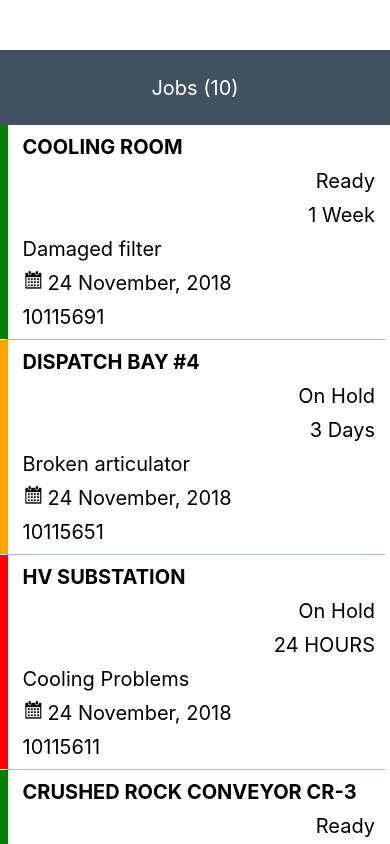
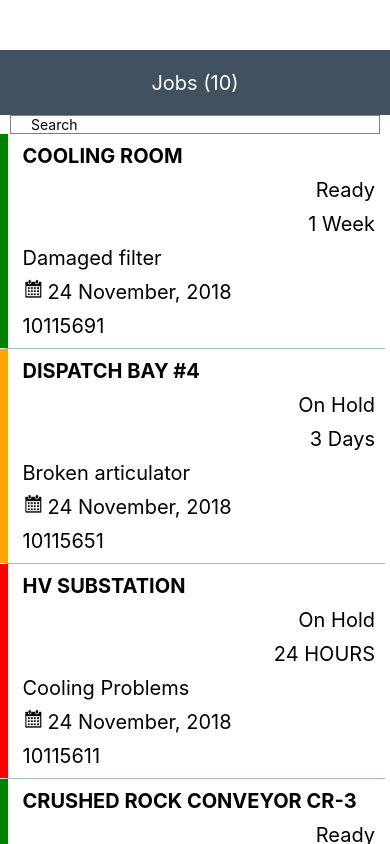
Before and after one commit to lukephelan/fieldworker, a React Native app: screen / in a window 390 px wide. Built offline with nearby package versions, Linux system fonts and the light colour scheme.

Commit message:
Add search field

```diff
--- a/components/ListHeader.js
+++ b/components/ListHeader.js
@@ -27,7 +27,7 @@ const styles = StyleSheet.create({
     listHeader: {
         justifyContent: 'center',
         alignItems: 'center',
-        height: 75,
+        height: 65,
         backgroundColor: '#425160'
     },
     headerText: {
--- a/components/MasterList.js
+++ b/components/MasterList.js
@@ -2,6 +2,7 @@ import React, { Component } from 'react';
 import { StyleSheet, Text, View, FlatList } from 'react-native';
 import ListItem from './ListItem';
 import ListHeader from './ListHeader';
+import SearchField from './SearchField';
 
 class MasterList extends Component {
     renderLoading() {
@@ -21,6 +22,7 @@ class MasterList extends Component {
         return (
             <View style={styles.masterList}>
                 <ListHeader data={data} />
+                <SearchField/>
                 <FlatList
                     style={styles.list}
                     data={data}
--- /dev/null
+++ b/components/SearchField.js
@@ -0,0 +1,41 @@
+import React, { Component } from 'react';
+import { StyleSheet, TextInput, View } from 'react-native';
+
+class SearchField extends Component {
+    constructor(props) {
+        super(props);
+        this.state = {
+            placeholder: "Search",
+            query: ""
+        }
+        this._onSearch = this._onSearch.bind(this)
+    }
+
+    _onSearch(search) {
+        this.setState({query: search})
+    }
+
+    render() {
+        return (
+            <TextInput
+                style={styles.searchField}
+                type='search'
+                onChangeText={this._onSearch}
+                value={this.state.query}
+                placeholder={this.state.placeholder} />
+        )
+    }
+}
+
+const styles = StyleSheet.create({
+    searchField: {
+        height: 40,
+        marginLeft: 10,
+        marginRight: 10,
+        paddingLeft: 20,
+        borderColor: 'grey',
+        borderWidth: 1
+    }
+})
+
+export default SearchField;
```
